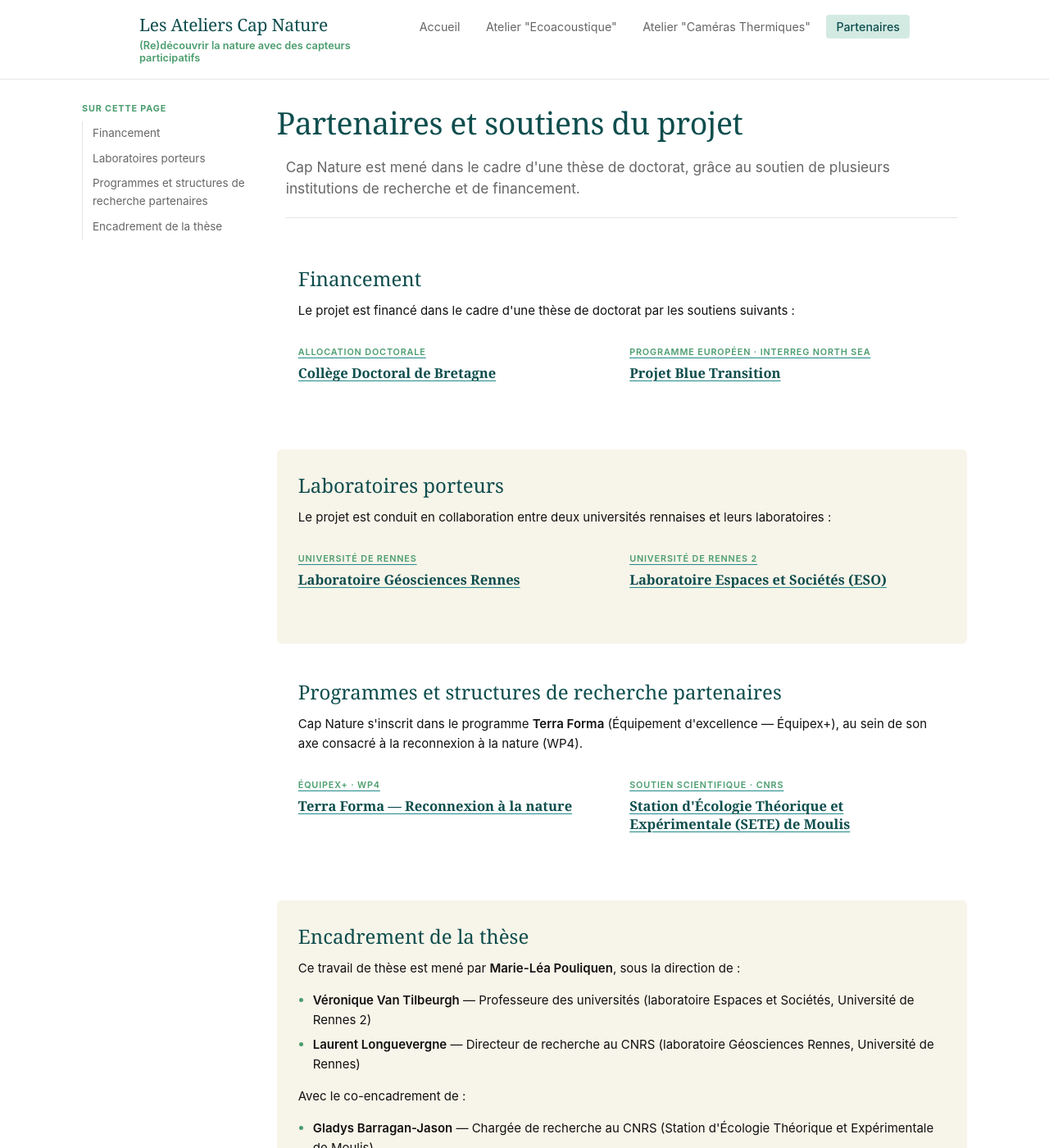
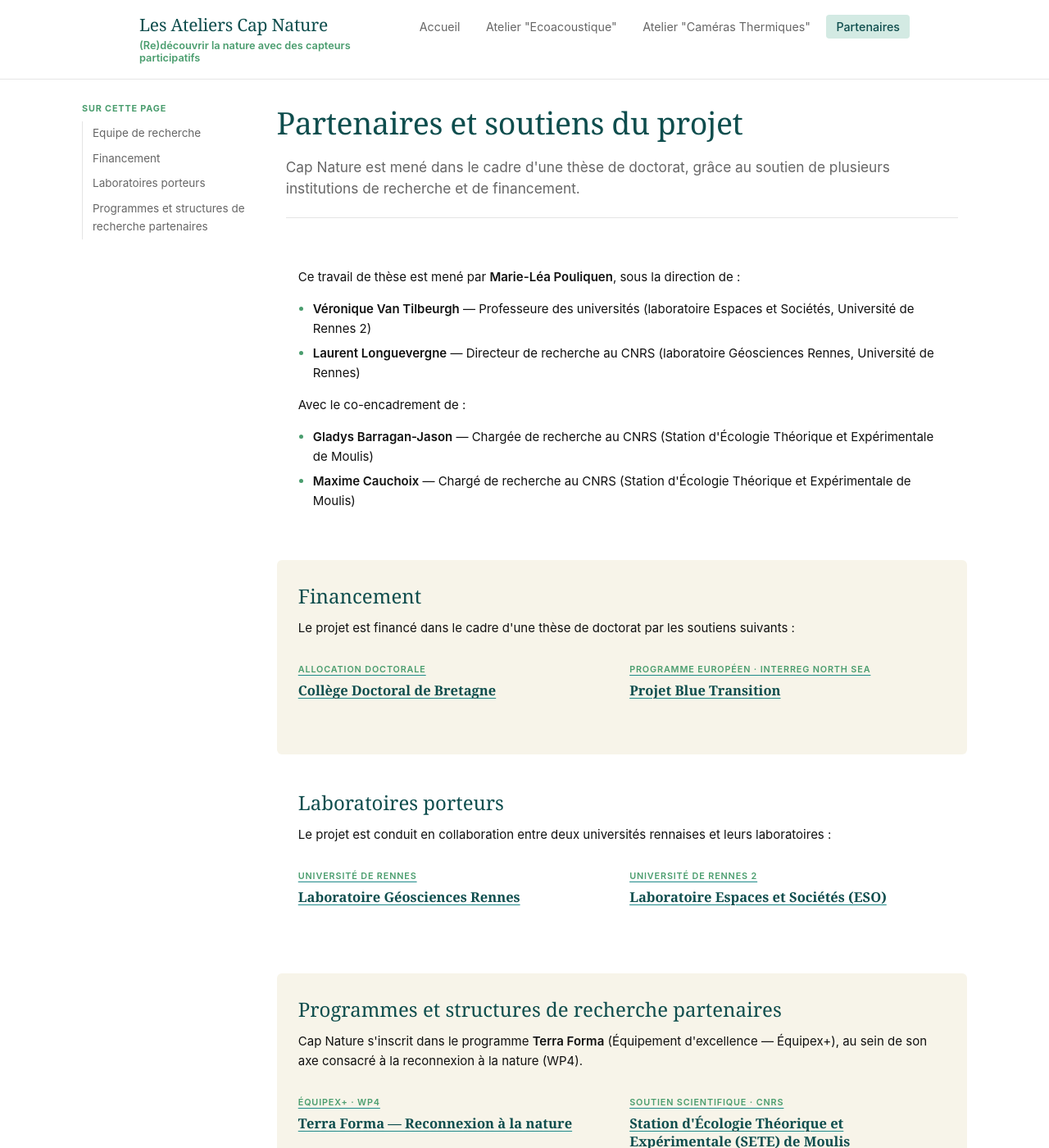
Before and after one commit to marieleapouliquen/wiki-cap-nature, a Jekyll site: the page built from _pages/about.md, in a window 1280 px wide and 1400 px high. Shown: the whole window at 82% size. Built offline with Jekyll 4.4.1, drawn with Linux system fonts in a browser that asks for light colours; some of the changed text lies outside the part shown.

Commit message:
Update about.md

```diff
--- a/_pages/about.md
+++ b/_pages/about.md
@@ -4,15 +4,29 @@ permalink: /about/
 title: "Partenaires et soutiens du projet"
 lead: "Cap Nature est mené dans le cadre d'une thèse de doctorat, grâce au soutien de plusieurs institutions de recherche et de financement."
 toc:
+  - id: equipe
+    label: "Equipe de recherche"
   - id: financement
     label: "Financement"
   - id: labo
     label: "Laboratoires porteurs"
   - id: partenaires
     label: "Programmes et structures de recherche partenaires"
-  - id: encadrement
-    label: "Encadrement de la thèse"
 ---
+
+<section id="equipe" class="page-section">
+  <p>Ce travail de thèse est mené par <strong>Marie-Léa Pouliquen</strong>, sous la direction de :</p>
+  <ul>
+    <li><strong>Véronique Van Tilbeurgh</strong> — Professeure des universités (laboratoire Espaces et Sociétés, Université de Rennes 2)</li>
+    <li><strong>Laurent Longuevergne</strong> — Directeur de recherche au CNRS (laboratoire Géosciences Rennes, Université de Rennes)</li>
+  </ul>
+  <p>Avec le co-encadrement de :</p>
+  <ul>
+    <li><strong>Gladys Barragan-Jason</strong> — Chargée de recherche au CNRS (Station d'Écologie Théorique et Expérimentale de Moulis)</li>
+    <li><strong>Maxime Cauchoix</strong> — Chargé de recherche au CNRS (Station d'Écologie Théorique et Expérimentale de Moulis)</li>
+  </ul>
+</section>
+
 <section id="financement" class="page-section">
   <h2>Financement</h2>
   <p>Le projet est financé dans le cadre d'une thèse de doctorat par les soutiens suivants :</p>
@@ -58,20 +72,6 @@ toc:
   </div>
 </section>
 
-<section id="encadrement" class="page-section">
-  <h2>Encadrement de la thèse</h2>
-  <p>Ce travail de thèse est mené par <strong>Marie-Léa Pouliquen</strong>, sous la direction de :</p>
-  <ul>
-    <li><strong>Véronique Van Tilbeurgh</strong> — Professeure des universités (laboratoire Espaces et Sociétés, Université de Rennes 2)</li>
-    <li><strong>Laurent Longuevergne</strong> — Directeur de recherche au CNRS (laboratoire Géosciences Rennes, Université de Rennes)</li>
-  </ul>
-  <p>Avec le co-encadrement de :</p>
-  <ul>
-    <li><strong>Gladys Barragan-Jason</strong> — Chargée de recherche au CNRS (Station d'Écologie Théorique et Expérimentale de Moulis)</li>
-    <li><strong>Maxime Cauchoix</strong> — Chargé de recherche au CNRS (Station d'Écologie Théorique et Expérimentale de Moulis)</li>
-  </ul>
-</section>
-
 <section class="page-section">
   <h2>Ils soutiennent le projet</h2>
   <div class="partner-banner">
```
